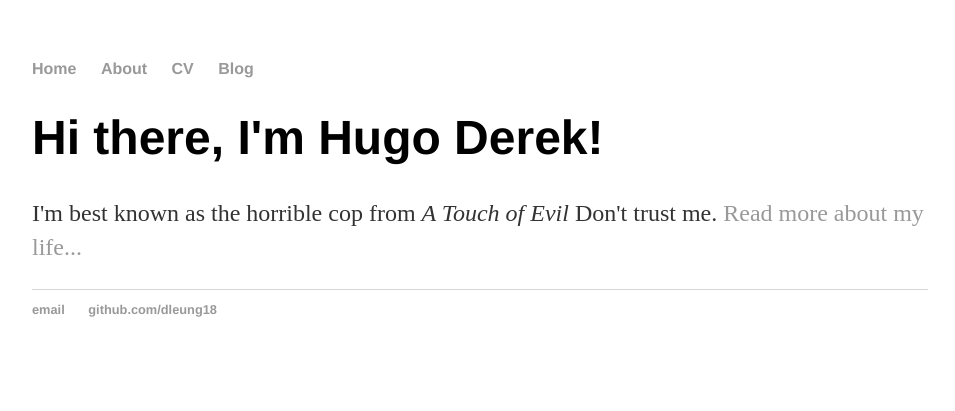
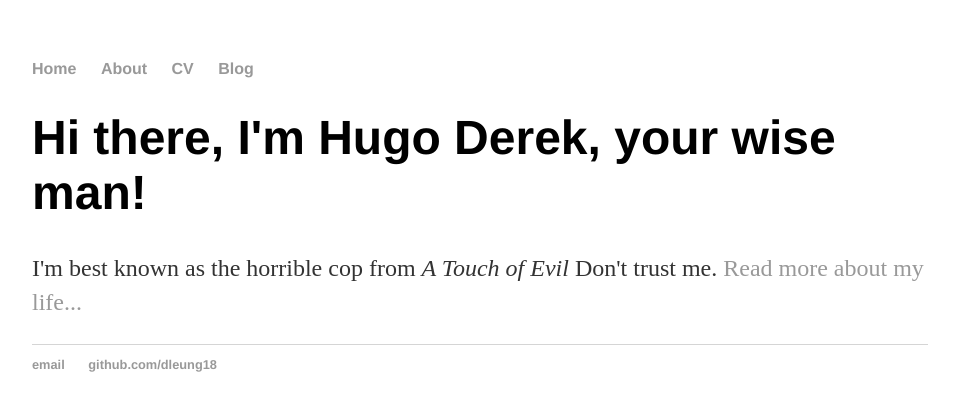
Before and after one commit to dleung18/dleung18.github.io, a Jekyll site: the page built from index.html, in a window 1280 px wide. Shown: the top 411 px of the page, without its empty margins (160-1115 px from the left). Built offline with Jekyll 4.4.1, drawn with Linux system fonts in a browser that asks for light colours.

Commit message:
Update index.html

```diff
--- a/index.html
+++ b/index.html
@@ -3,6 +3,6 @@ layout: default
 title: Hugo Derek, Horrible Cop
 ---
 <div class="blurb">
-	<h1>Hi there, I'm Hugo Derek!</h1>
+	<h1>Hi there, I'm Hugo Derek, your wise man!</h1>
 	<p>I'm best known as the horrible cop from <em>A Touch of Evil</em> Don't trust me. <a href="/about">Read more about my life...</a></p>
 </div><!-- /.blurb -->
```
